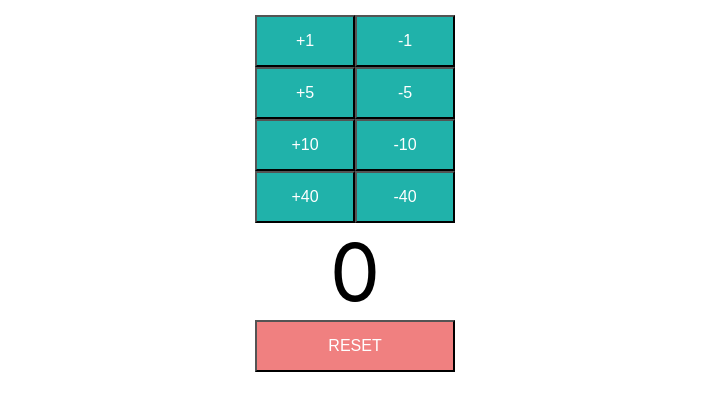
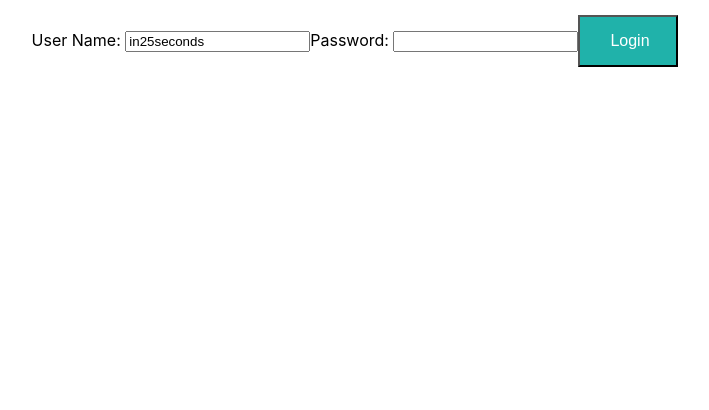
Before and after one commit to jsrestrepom/reactjs-base-app, a React (Create React App) app in the folder todo-app/: page / in a window 1280 px wide. Shown: the top 410 px of the page, without its empty margins (285-994 px from the left). Built offline with nearby package versions, Linux system fonts and the light colour scheme.

Commit message:
Creating todo app, adding the login component with a general handler change function.

```diff
--- a/todo-app/src/App.js
+++ b/todo-app/src/App.js
@@ -2,13 +2,15 @@
 import FirstComponent, { SecondComponent } from './components/learning-examples/FirstComponent';
 import ThirdComponent from './components/learning-examples/ThirdComponent';
 import Counter from './components/counter/Counter';
+import TodoApp from './components/todo/TodoApp';
 import './App.css';
 
 class App extends Component {
   render() {
     return (
       <div className="App">
-        <Counter></Counter>
+        {/*<Counter></Counter>*/ }
+        <TodoApp />
       </div>
     );
   }
--- /dev/null
+++ b/todo-app/src/components/todo/TodoApp.jsx
@@ -0,0 +1,45 @@
+import React, { Component } from 'react';
+
+
+class TodoApp extends Component {
+  render() {
+    return (
+      <div className="TodoApp">
+        <LoginComponent />
+      </div>
+    );
+  }
+}
+
+class LoginComponent extends Component {
+  constructor(props) {
+    super(props);
+
+    this.state = {
+      username: 'in25seconds',
+      password: '',
+    };
+
+    this.handleChange = this.handleChange.bind(this);
+  }
+
+  handleChange(event) {
+    console.log(event.target.name);
+    console.log(this.state);
+    this.setState({
+      [event.target.name]: event.target.value,
+    });
+  }
+
+  render() {
+    return (
+      <>
+        User Name: <input type="text" name="username" value={ this.state.username } onChange={ this.handleChange } />
+        Password: <input type="password" name="password" value={ this.state.password } onChange={ this.handleChange } />
+        <button>Login</button>
+      </>
+    );
+  }
+}
+
+export default TodoApp;
```
